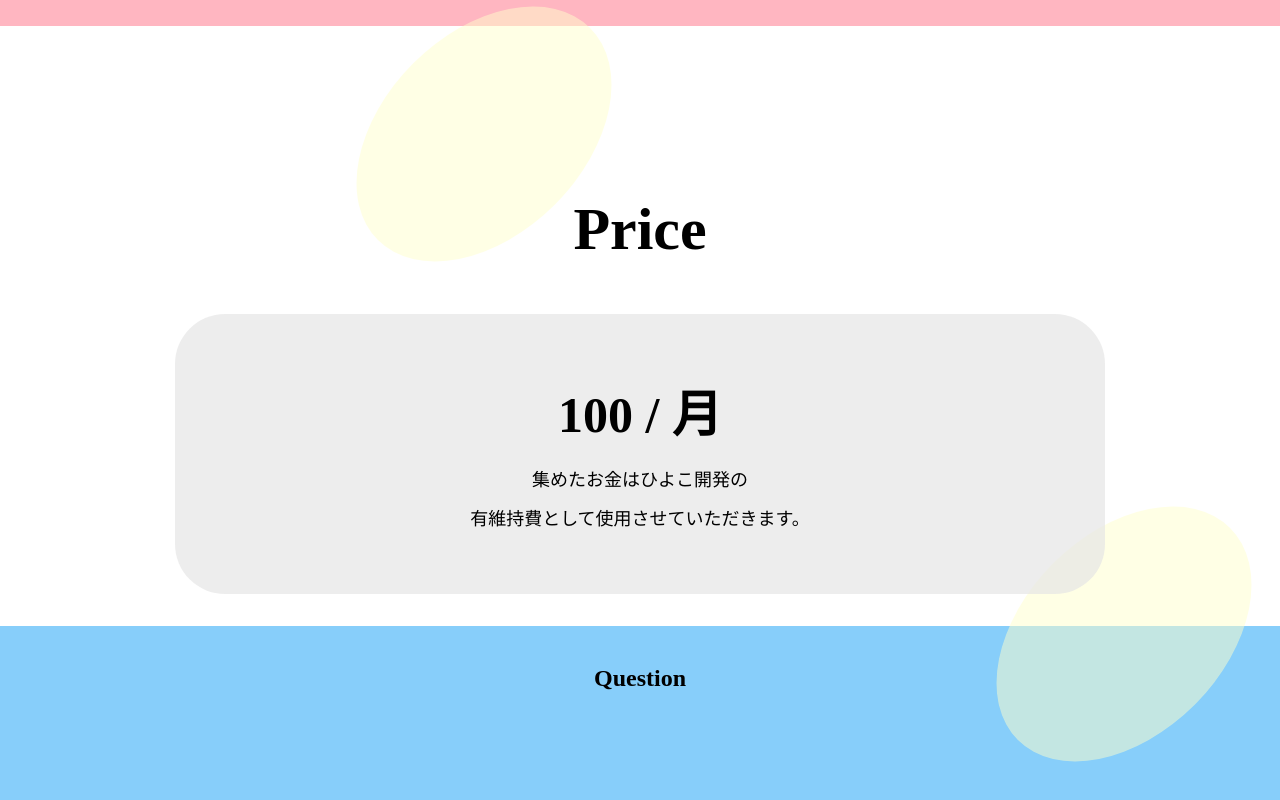
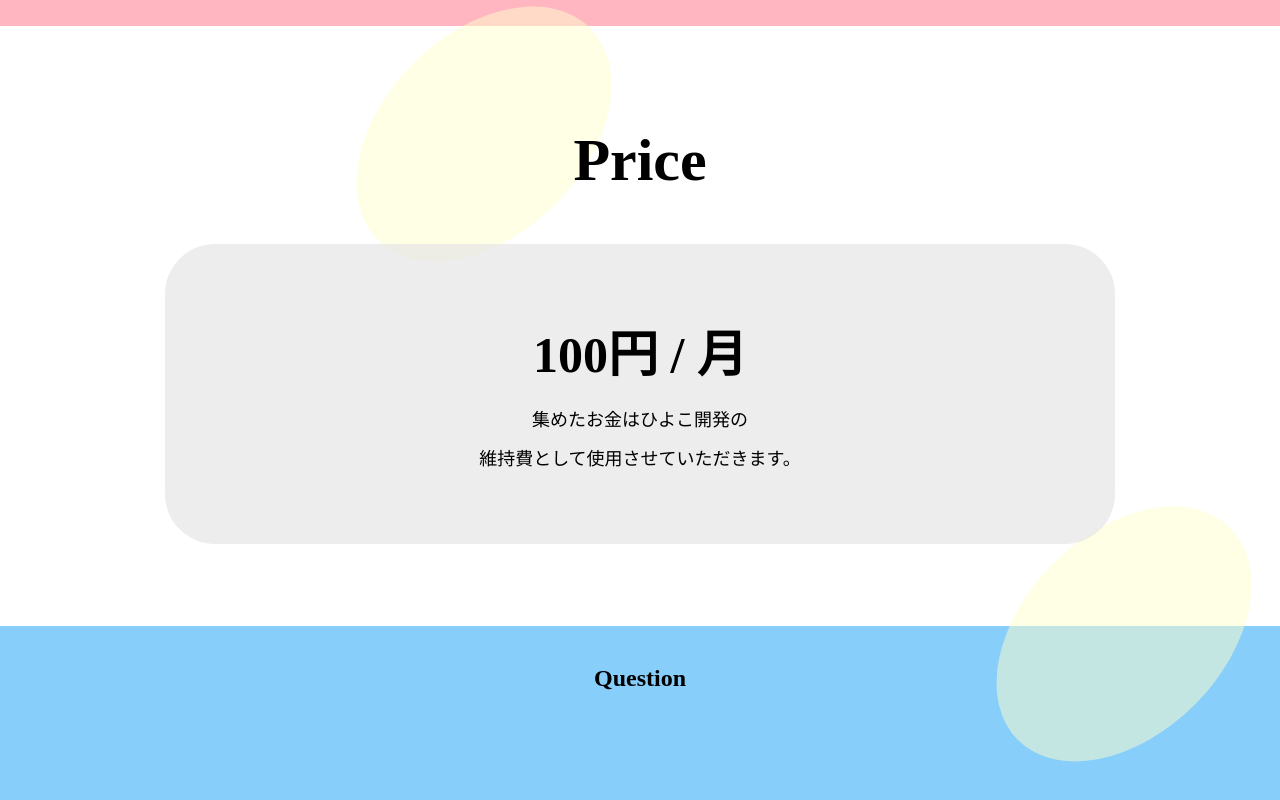
Before and after one commit to hiyokodev/hiyoko_site_2023, a Vue app: page / in a window 1280 px wide. Shown: the part 2094-2894 px from the top of the page. Built offline with nearby package versions, Linux system fonts and the light colour scheme.

Commit message:
Add: Priceセクション編集
refs #4
・Section幅設定：？
・誤字編集
・「円」追加

```diff
--- a/src/components/Home/priceSection.vue
+++ b/src/components/Home/priceSection.vue
@@ -6,9 +6,9 @@
       <h2>Price</h2>
       <div class="text-box">
           <div class="text-box-inner">
-            <p class="text-large">100 / 月</p>
+            <p class="text-large">100円 / 月</p>
             <p >集めたお金はひよこ開発の</p>
-           <p >有維持費として使用させていただきます。</p>
+           <p >維持費として使用させていただきます。</p>
           </div>
         </div>
 
@@ -37,7 +37,7 @@ section {
 
 
 .contents {
-  padding: 20px;
+  padding: -3px;
   margin:100px;
 }
 
@@ -53,7 +53,7 @@ h2 {
   max-width: 650px;
   margin: 20px auto;
   border-radius: 50px;
-  padding: 140px;
+  padding: 150px;
 }
 
 .text-box-inner{
```
